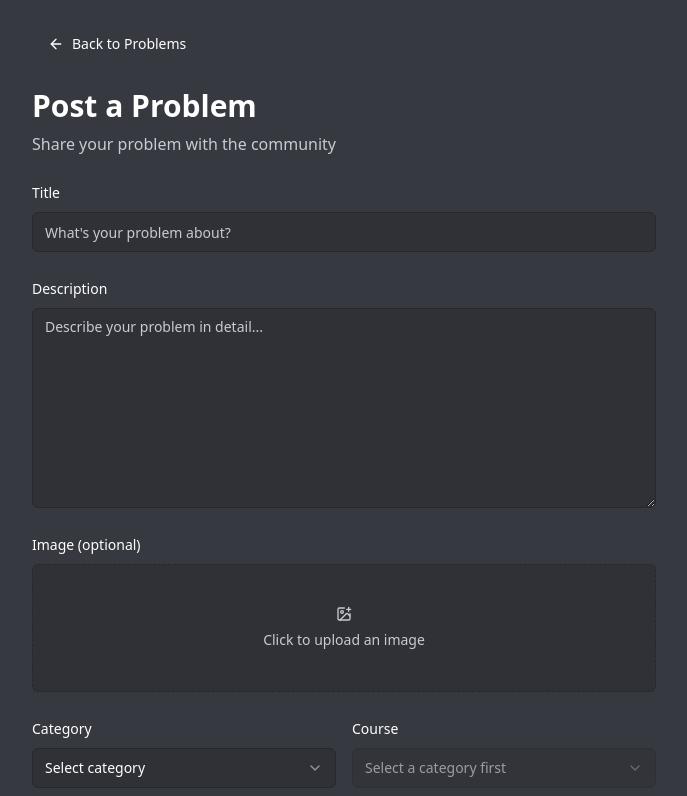
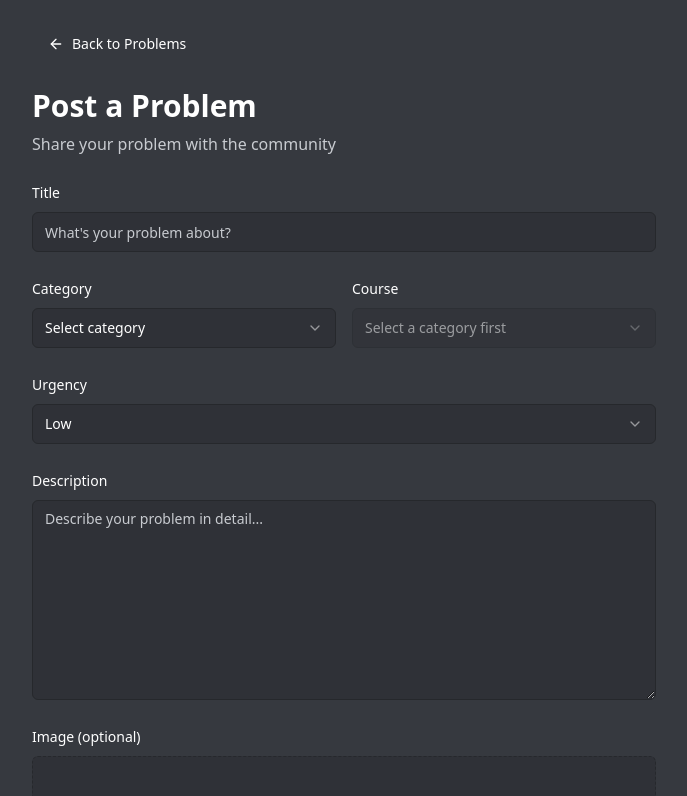
Before and after one commit to YingChenLeu/mindful-learning-loop, a React (Vite) app: page /post-problem in a window 1280 px wide. Shown: the top 796 px of the page, without its empty margins (296-983 px from the left). Built offline with nearby package versions, Linux system fonts and the light colour scheme.

Commit message:
feat: Add category and course selection
Adds category and course selection to the PostProblem page.
Re-adds the urgency part.

```diff
--- a/src/pages/PostProblem.tsx
+++ b/src/pages/PostProblem.tsx
@@ -1,4 +1,3 @@
-
 import { useState } from "react";
 import { useNavigate } from "react-router-dom";
 import { ArrowLeft, ImagePlus } from "lucide-react";
@@ -14,6 +13,7 @@ const PostProblem = () => {
   const [selectedImage, setSelectedImage] = useState<string | null>(null);
   const [selectedCategory, setSelectedCategory] = useState<CourseCategory | ''>('');
   const [selectedCourse, setSelectedCourse] = useState<Course | ''>('');
+  const [urgency, setUrgency] = useState<string>('low');
 
   const handleImageChange = (event: React.ChangeEvent<HTMLInputElement>) => {
     const file = event.target.files?.[0];
@@ -26,6 +26,10 @@ const PostProblem = () => {
   const handleCategoryChange = (value: string) => {
     setSelectedCategory(value as CourseCategory);
     setSelectedCourse(''); // Reset course when category changes
+  };
+
+  const handleCourseChange = (value: string) => {
+    setSelectedCourse(value as Course);
   };
 
   return (
@@ -49,6 +53,58 @@ const PostProblem = () => {
           <div className="space-y-2">
             <Label htmlFor="title">Title</Label>
             <Input id="title" placeholder="What's your problem about?" />
+          </div>
+
+          <div className="grid grid-cols-1 md:grid-cols-2 gap-4">
+            <div className="space-y-2">
+              <Label htmlFor="category">Category</Label>
+              <Select value={selectedCategory} onValueChange={handleCategoryChange}>
+                <SelectTrigger id="category">
+                  <SelectValue placeholder="Select category" />
+                </SelectTrigger>
+                <SelectContent>
+                  {Object.keys(courseGroups).map((category) => (
+                    <SelectItem key={category} value={category}>
+                      {category}
+                    </SelectItem>
+                  ))}
+                </SelectContent>
+              </Select>
+            </div>
+
+            <div className="space-y-2">
+              <Label htmlFor="course">Course</Label>
+              <Select
+                value={selectedCourse}
+                onValueChange={handleCourseChange}
+                disabled={!selectedCategory}
+              >
+                <SelectTrigger id="course">
+                  <SelectValue placeholder={selectedCategory ? "Select course" : "Select a category first"} />
+                </SelectTrigger>
+                <SelectContent>
+                  {selectedCategory && courseGroups[selectedCategory].map((course) => (
+                    <SelectItem key={course} value={course}>
+                      {course}
+                    </SelectItem>
+                  ))}
+                </SelectContent>
+              </Select>
+            </div>
+          </div>
+
+          <div className="space-y-2">
+            <Label htmlFor="urgency">Urgency</Label>
+            <Select value={urgency} onValueChange={setUrgency}>
+              <SelectTrigger id="urgency">
+                <SelectValue placeholder="Select urgency" />
+              </SelectTrigger>
+              <SelectContent>
+                <SelectItem value="low">Low</SelectItem>
+                <SelectItem value="medium">Medium</SelectItem>
+                <SelectItem value="high">High</SelectItem>
+              </SelectContent>
+            </Select>
           </div>
 
           <div className="space-y-2">
@@ -90,44 +146,6 @@ const PostProblem = () => {
             </div>
           </div>
 
-          <div className="grid grid-cols-1 md:grid-cols-2 gap-4">
-            <div className="space-y-2">
-              <Label htmlFor="category">Category</Label>
-              <Select value={selectedCategory} onValueChange={handleCategoryChange}>
-                <SelectTrigger id="category">
-                  <SelectValue placeholder="Select category" />
-                </SelectTrigger>
-                <SelectContent>
-                  {Object.keys(courseGroups).map((category) => (
-                    <SelectItem key={category} value={category}>
-                      {category}
-                    </SelectItem>
-                  ))}
-                </SelectContent>
-              </Select>
-            </div>
-
-            <div className="space-y-2">
-              <Label htmlFor="course">Course</Label>
-              <Select
-                value={selectedCourse}
-                onValueChange={setSelectedCourse}
-                disabled={!selectedCategory}
-              >
-                <SelectTrigger id="course">
-                  <SelectValue placeholder={selectedCategory ? "Select course" : "Select a category first"} />
-                </SelectTrigger>
-                <SelectContent>
-                  {selectedCategory && courseGroups[selectedCategory].map((course) => (
-                    <SelectItem key={course} value={course}>
-                      {course}
-                    </SelectItem>
-                  ))}
-                </SelectContent>
-              </Select>
-            </div>
-          </div>
-
           <div className="flex justify-end gap-4 pt-4">
             <Button variant="secondary" onClick={() => navigate(-1)}>
               Cancel
```
